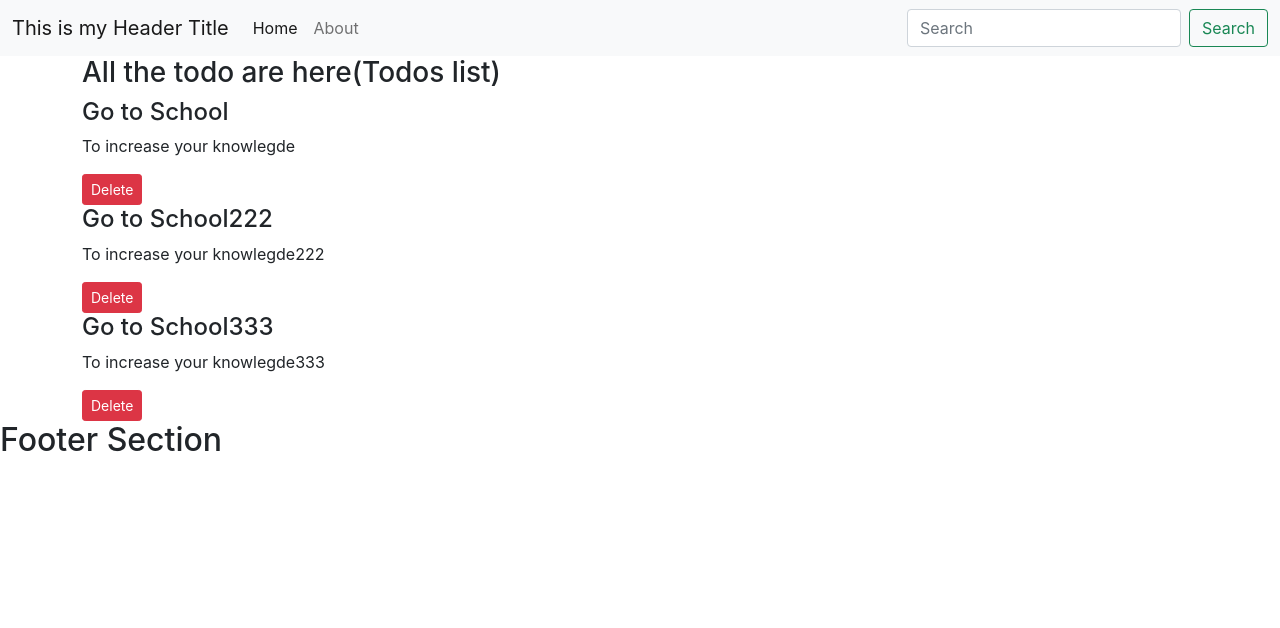
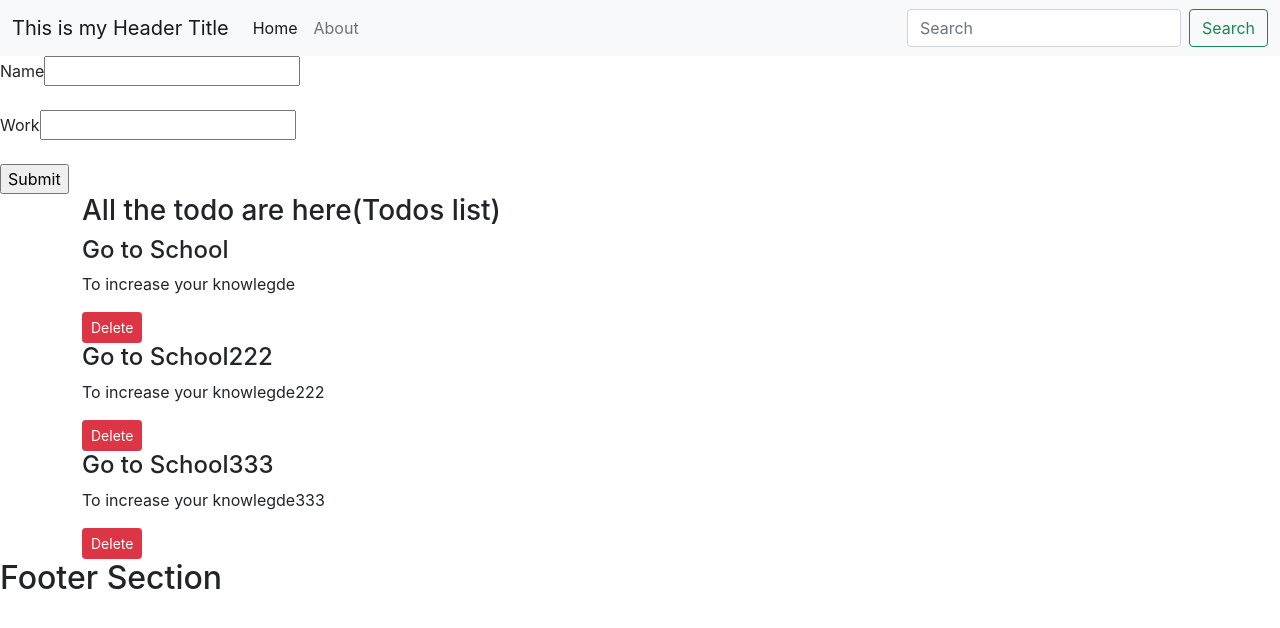
Before and after one commit to ahgalib/todos-list-with-react, a React (Create React App) app: page / in a window 1280 px wide. Shown: the top 628 px of the page. Built offline with nearby package versions, Linux system fonts and the light colour scheme.

Commit message:
add todo form

```diff
--- a/src/App.js
+++ b/src/App.js
@@ -3,6 +3,7 @@ import './App.css'
 import Header from './MyComponents/Header'
 import {Todos} from './MyComponents/Todos'
 import {Footer} from './MyComponents/Footer'
+import AddTodo from './MyComponents/AddTodo'
 function App() {
 
   const onDelete = () => {
@@ -29,6 +30,7 @@ function App() {
   return (
     <>
     <Header title="This is my Header Title" searchBar="false"/>
+    <AddTodo/>
     <Todos todos = {todos} onDelete = {onDelete}/>
     <Footer/>
     </>
--- /dev/null
+++ b/src/MyComponents/AddTodo.jsx
@@ -0,0 +1,31 @@
+import {React,useState} from 'react'
+
+
+export default function AddTodo() {
+    const [name,handelName] = useState();
+
+    const handelChange = (e) => {
+        handelName({
+            name:e.target.value
+        })
+
+
+    }
+    console.log(name)
+
+  return (
+    <div>
+        <form className="form-group">
+            <div>
+                <label htmlFor="">Name</label>
+                <input type="text" name="name" value={name} onChange={handelChange}/>
+                <br /><br />
+                <label htmlFor="">Work</label>
+                <input type="text" name="work" value=""/>
+                <br /><br />
+                <input type="submit" />
+            </div>
+        </form>
+    </div>
+  )
+}
```
